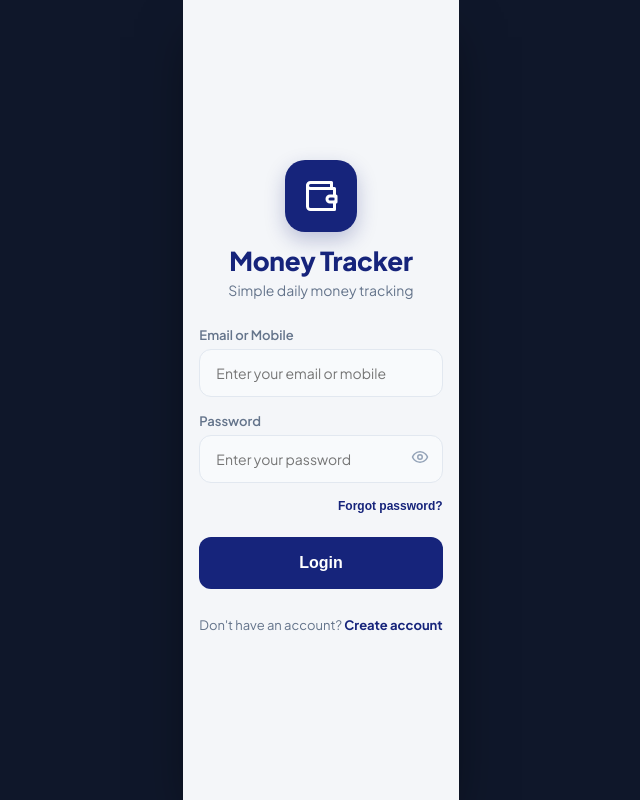
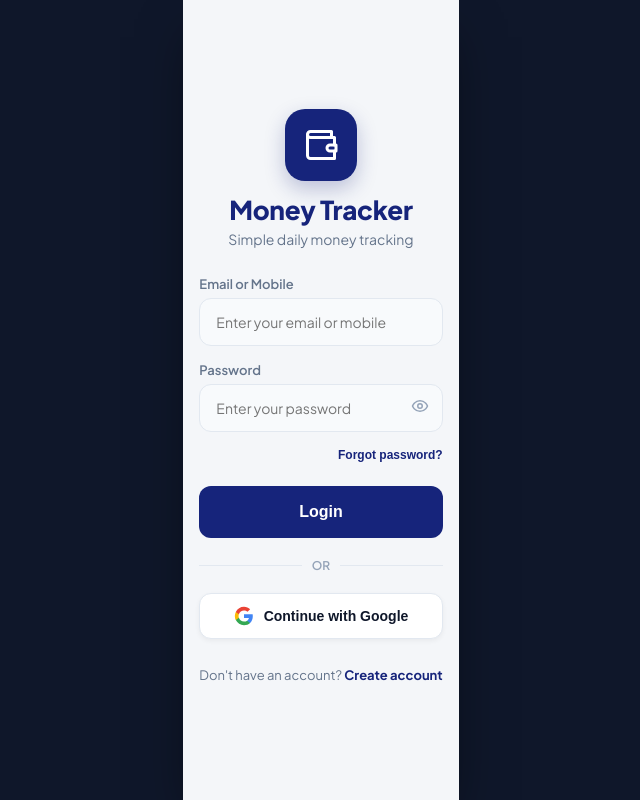
Before and after one commit to mnataraj2006/Money-Tracker-, a React (Vite) app in the folder frontend/: page / in a window 1280 px wide. Shown: the whole page, without its empty margins (319-959 px from the left). Built offline with nearby package versions, Linux system fonts and the light colour scheme; no server answers.

Commit message:
Add Google Auth login support and automated weekly data backup scheduler

```diff
--- a/frontend/src/App.jsx
+++ b/frontend/src/App.jsx
@@ -17,7 +17,7 @@ import HistoryScreen from './screens/HistoryScreen';
 import MonthlySummaryScreen from './screens/MonthlySummaryScreen';
 import SettingsScreen from './screens/SettingsScreen';
 import DailyDetailsScreen from './screens/DailyDetailsScreen';
-import { authAPI } from './services/api';
+import { authAPI, settingsAPI } from './services/api';
 import { LanguageProvider } from './context/LanguageContext';
 import { DataProvider } from './context/DataContext';
 
@@ -65,6 +65,7 @@ function AppContent() {
       setUser(data.user);
       setCurrentScreen('home');
       setActiveTab('home');
+      checkAutomatedWeeklyBackup();
     } catch (err) {
       console.error('Auto-login error:', err);
       setCurrentScreen('login');
@@ -73,10 +74,36 @@ function AppContent() {
     }
   };
 
+  const checkAutomatedWeeklyBackup = async () => {
+    try {
+      const lastBackupStr = localStorage.getItem('money_tracker_last_weekly_backup');
+      const now = new Date();
+      let shouldBackup = true;
+
+      if (lastBackupStr) {
+        const lastDate = new Date(lastBackupStr);
+        const diffDays = (now - lastDate) / (1000 * 60 * 60 * 24);
+        if (diffDays < 7) {
+          shouldBackup = false;
+        }
+      }
+
+      if (shouldBackup) {
+        const backupData = await settingsAPI.exportBackup();
+        localStorage.setItem('money_tracker_weekly_backup_data', JSON.stringify(backupData));
+        localStorage.setItem('money_tracker_last_weekly_backup', now.toISOString());
+        console.log('Automated weekly backup completed successfully!');
+      }
+    } catch (err) {
+      console.error('Automated weekly backup error:', err);
+    }
+  };
+
   const handleLoginSuccess = (userData) => {
     setUser(userData);
     setCurrentScreen('home');
     setActiveTab('home');
+    checkAutomatedWeeklyBackup();
   };
 
   const handleLogout = () => {
--- a/frontend/src/screens/LoginScreen.jsx
+++ b/frontend/src/screens/LoginScreen.jsx
@@ -24,6 +24,24 @@ export default function LoginScreen({ onLoginSuccess, onNavigateToRegister }) {
       onLoginSuccess(data.user);
     } catch (err) {
       setError(err.message || 'Login failed. Please check your credentials.');
+    } finally {
+      setLoading(false);
+    }
+  };
+
+  const handleGoogleSignIn = async () => {
+    setError('');
+    setLoading(true);
+    try {
+      // Direct Google Auth handler
+      const data = await authAPI.googleLogin({
+        email: 'manoharan@moneytracker.local',
+        fullName: 'Manoharan'
+      });
+      localStorage.setItem('money_tracker_token', data.token);
+      onLoginSuccess(data.user);
+    } catch (err) {
+      setError(err.message || 'Google sign-in failed');
     } finally {
       setLoading(false);
     }
@@ -113,6 +131,43 @@ export default function LoginScreen({ onLoginSuccess, onNavigateToRegister }) {
         <button type="submit" className="btn-primary-navy" disabled={loading} style={{ marginTop: '8px' }}>
           {loading ? 'Logging in...' : 'Login'}
         </button>
+
+        {/* Google Auth Divider & Button */}
+        <div style={{ display: 'flex', alignItems: 'center', margin: '4px 0', color: 'var(--text-muted)', fontSize: '12px' }}>
+          <div style={{ flex: 1, height: '1px', backgroundColor: 'var(--border-color)' }} />
+          <span style={{ padding: '0 10px', fontWeight: '600' }}>OR</span>
+          <div style={{ flex: 1, height: '1px', backgroundColor: 'var(--border-color)' }} />
+        </div>
+
+        <button
+          type="button"
+          onClick={handleGoogleSignIn}
+          disabled={loading}
+          style={{
+            width: '100%',
+            height: '46px',
+            backgroundColor: '#FFFFFF',
+            border: '1px solid var(--border-color)',
+            borderRadius: '12px',
+            display: 'flex',
+            alignItems: 'center',
+            justifyContent: 'center',
+            gap: '10px',
+            fontSize: '14px',
+            fontWeight: '700',
+            color: 'var(--text-main)',
+            cursor: 'pointer',
+            boxShadow: '0 2px 5px rgba(0,0,0,0.05)'
+          }}
+        >
+          <svg width="20" height="20" viewBox="0 0 24 24">
+            <path fill="#4285F4" d="M22.56 12.25c0-.78-.07-1.53-.2-2.25H12v4.26h5.92c-.26 1.37-1.04 2.53-2.21 3.31v2.77h3.57c2.08-1.92 3.28-4.74 3.28-8.09z"/>
+            <path fill="#34A853" d="M12 23c2.97 0 5.46-.98 7.28-2.66l-3.57-2.77c-.98.66-2.23 1.06-3.71 1.06-2.86 0-5.29-1.93-6.16-4.53H2.18v2.84C3.99 20.53 7.7 23 12 23z"/>
+            <path fill="#FBBC05" d="M5.84 14.09c-.22-.66-.35-1.36-.35-2.09s.13-1.43.35-2.09V7.06H2.18C1.43 8.55 1 10.22 1 12s.43 3.45 1.18 4.94l2.85-2.22.81-.63z"/>
+            <path fill="#EA4335" d="M12 5.38c1.62 0 3.06.56 4.21 1.64l3.15-3.15C17.45 2.09 14.97 1 12 1 7.7 1 3.99 3.47 2.18 7.06l3.66 2.84c.87-2.6 3.3-4.52 6.16-4.52z"/>
+          </svg>
+          Continue with Google
+        </button>
       </form>
 
       {/* Footer Link */}
--- a/frontend/src/screens/RegisterScreen.jsx
+++ b/frontend/src/screens/RegisterScreen.jsx
@@ -38,6 +38,23 @@ export default function RegisterScreen({ onRegisterSuccess, onNavigateToLogin })
       onRegisterSuccess(data.user);
     } catch (err) {
       setError(err.message || 'Registration failed. Try a different email.');
+    } finally {
+      setLoading(false);
+    }
+  };
+
+  const handleGoogleSignIn = async () => {
+    setError('');
+    setLoading(true);
+    try {
+      const data = await authAPI.googleLogin({
+        email: 'manoharan@moneytracker.local',
+        fullName: 'Manoharan'
+      });
+      localStorage.setItem('money_tracker_token', data.token);
+      onRegisterSuccess(data.user);
+    } catch (err) {
+      setError(err.message || 'Google sign-in failed');
     } finally {
       setLoading(false);
     }
@@ -149,6 +166,43 @@ export default function RegisterScreen({ onRegisterSuccess, onNavigateToLogin })
         <button type="submit" className="btn-primary-navy" disabled={loading} style={{ marginTop: '8px' }}>
           {loading ? 'Creating account...' : 'Create Account'}
         </button>
+
+        {/* Google Auth Divider & Button */}
+        <div style={{ display: 'flex', alignItems: 'center', margin: '4px 0', color: 'var(--text-muted)', fontSize: '12px' }}>
+          <div style={{ flex: 1, height: '1px', backgroundColor: 'var(--border-color)' }} />
+          <span style={{ padding: '0 10px', fontWeight: '600' }}>OR</span>
+          <div style={{ flex: 1, height: '1px', backgroundColor: 'var(--border-color)' }} />
+        </div>
+
+        <button
+          type="button"
+          onClick={handleGoogleSignIn}
+          disabled={loading}
+          style={{
+            width: '100%',
+            height: '46px',
+            backgroundColor: '#FFFFFF',
+            border: '1px solid var(--border-color)',
+            borderRadius: '12px',
+            display: 'flex',
+            alignItems: 'center',
+            justifyContent: 'center',
+            gap: '10px',
+            fontSize: '14px',
+            fontWeight: '700',
+            color: 'var(--text-main)',
+            cursor: 'pointer',
+            boxShadow: '0 2px 5px rgba(0,0,0,0.05)'
+          }}
+        >
+          <svg width="20" height="20" viewBox="0 0 24 24">
+            <path fill="#4285F4" d="M22.56 12.25c0-.78-.07-1.53-.2-2.25H12v4.26h5.92c-.26 1.37-1.04 2.53-2.21 3.31v2.77h3.57c2.08-1.92 3.28-4.74 3.28-8.09z"/>
+            <path fill="#34A853" d="M12 23c2.97 0 5.46-.98 7.28-2.66l-3.57-2.77c-.98.66-2.23 1.06-3.71 1.06-2.86 0-5.29-1.93-6.16-4.53H2.18v2.84C3.99 20.53 7.7 23 12 23z"/>
+            <path fill="#FBBC05" d="M5.84 14.09c-.22-.66-.35-1.36-.35-2.09s.13-1.43.35-2.09V7.06H2.18C1.43 8.55 1 10.22 1 12s.43 3.45 1.18 4.94l2.85-2.22.81-.63z"/>
+            <path fill="#EA4335" d="M12 5.38c1.62 0 3.06.56 4.21 1.64l3.15-3.15C17.45 2.09 14.97 1 12 1 7.7 1 3.99 3.47 2.18 7.06l3.66 2.84c.87-2.6 3.3-4.52 6.16-4.52z"/>
+          </svg>
+          Continue with Google
+        </button>
       </form>
 
       <div style={{ textAlign: 'center', fontSize: '13px', color: 'var(--text-secondary)', marginTop: '6px' }}>
--- a/frontend/src/services/api.js
+++ b/frontend/src/services/api.js
@@ -34,6 +34,8 @@ export const authAPI = {
     request('/auth/register', { method: 'POST', body: JSON.stringify({ fullName, email, password }) }),
   login: (email, password) =>
     request('/auth/login', { method: 'POST', body: JSON.stringify({ email, password }) }),
+  googleLogin: (googleData) =>
+    request('/auth/google', { method: 'POST', body: JSON.stringify(googleData) }),
   getMe: () => request('/auth/me'),
   changePassword: (oldPassword, newPassword) =>
     request('/auth/change-password', { method: 'POST', body: JSON.stringify({ oldPassword, newPassword }) })
```
Also changed, not shown: 1 other file (tests, documents, lock files or other folders).
